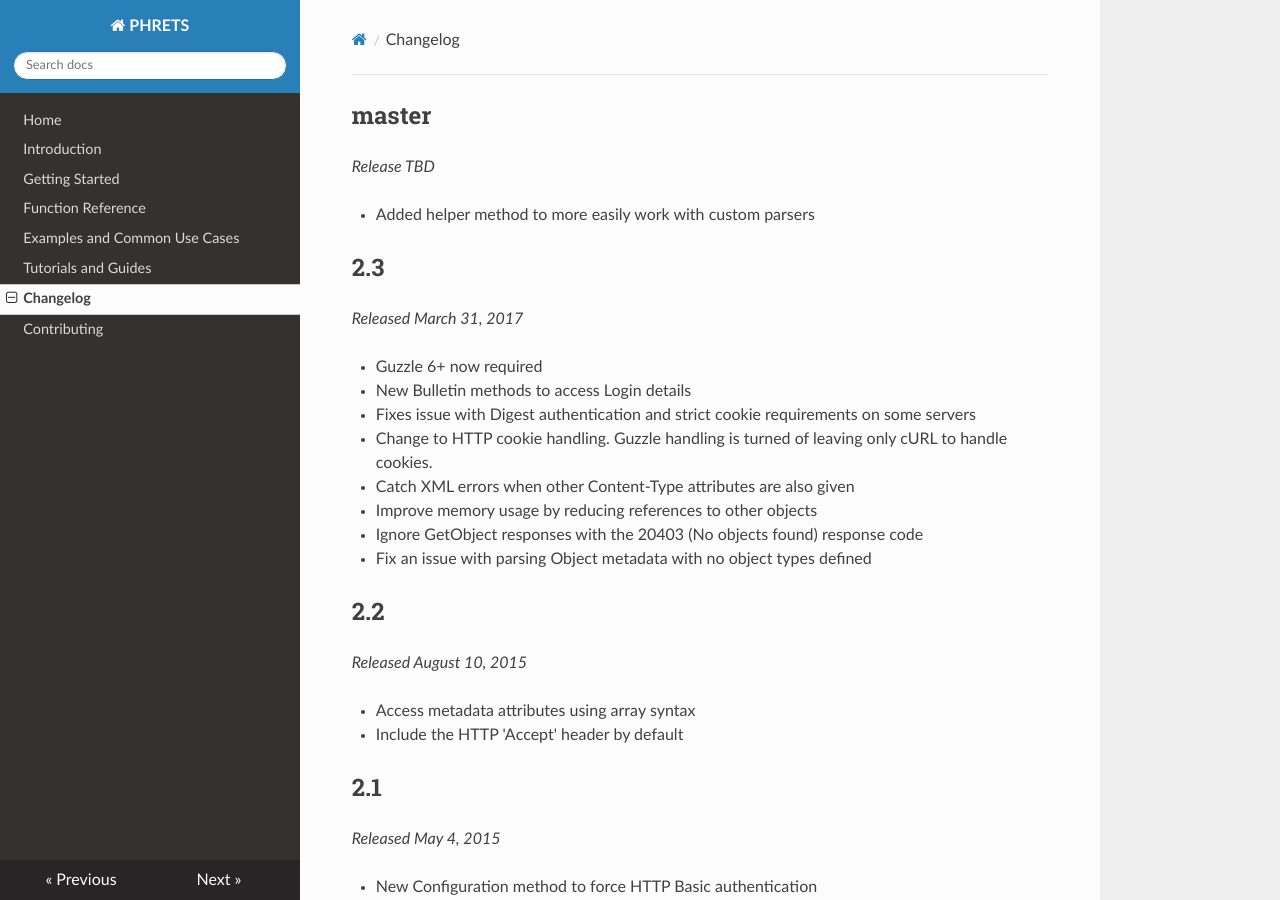
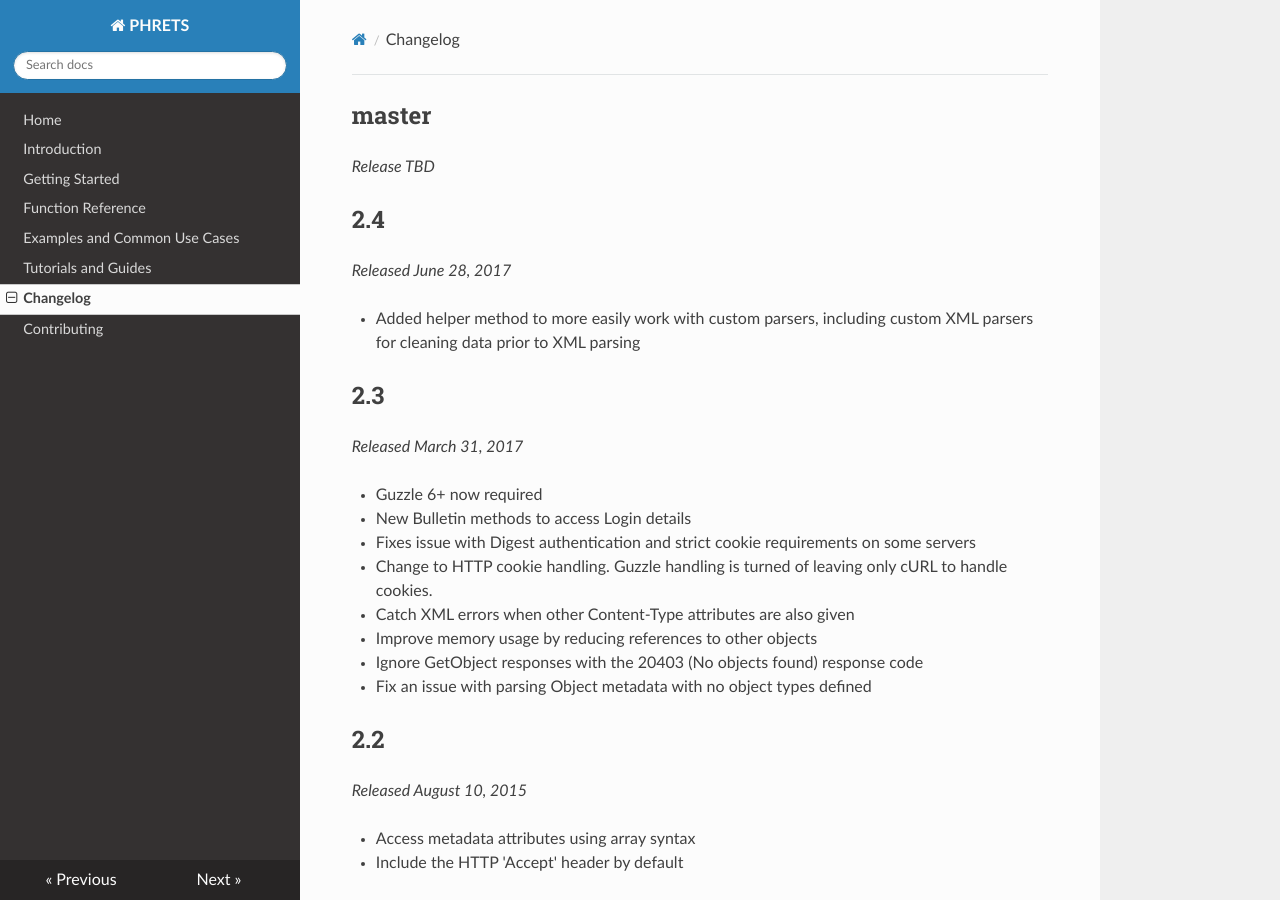
Before and after one commit to troydavisson/PHRETS, an MkDocs documentation site: the page built from docs/changelog.md, in a window 1280 px wide and 900 px high. Built offline with MkDocs 1.6.1, drawn with Linux system fonts in a browser that asks for light colours; nearby versions of some CDN libraries; old or Windows-style settings are respelled for this version of MkDocs.

Commit message:
2.4 release

```diff
--- a/docs/changelog.md
+++ b/docs/changelog.md
@@ -2,7 +2,11 @@
 
 _Release TBD_
 
-- Added helper method to more easily work with custom parsers
+## 2.4
+
+_Released June 28, 2017_
+
+- Added helper method to more easily work with custom parsers, including custom XML parsers for cleaning data prior to XML parsing
 
 ## 2.3
 
```
